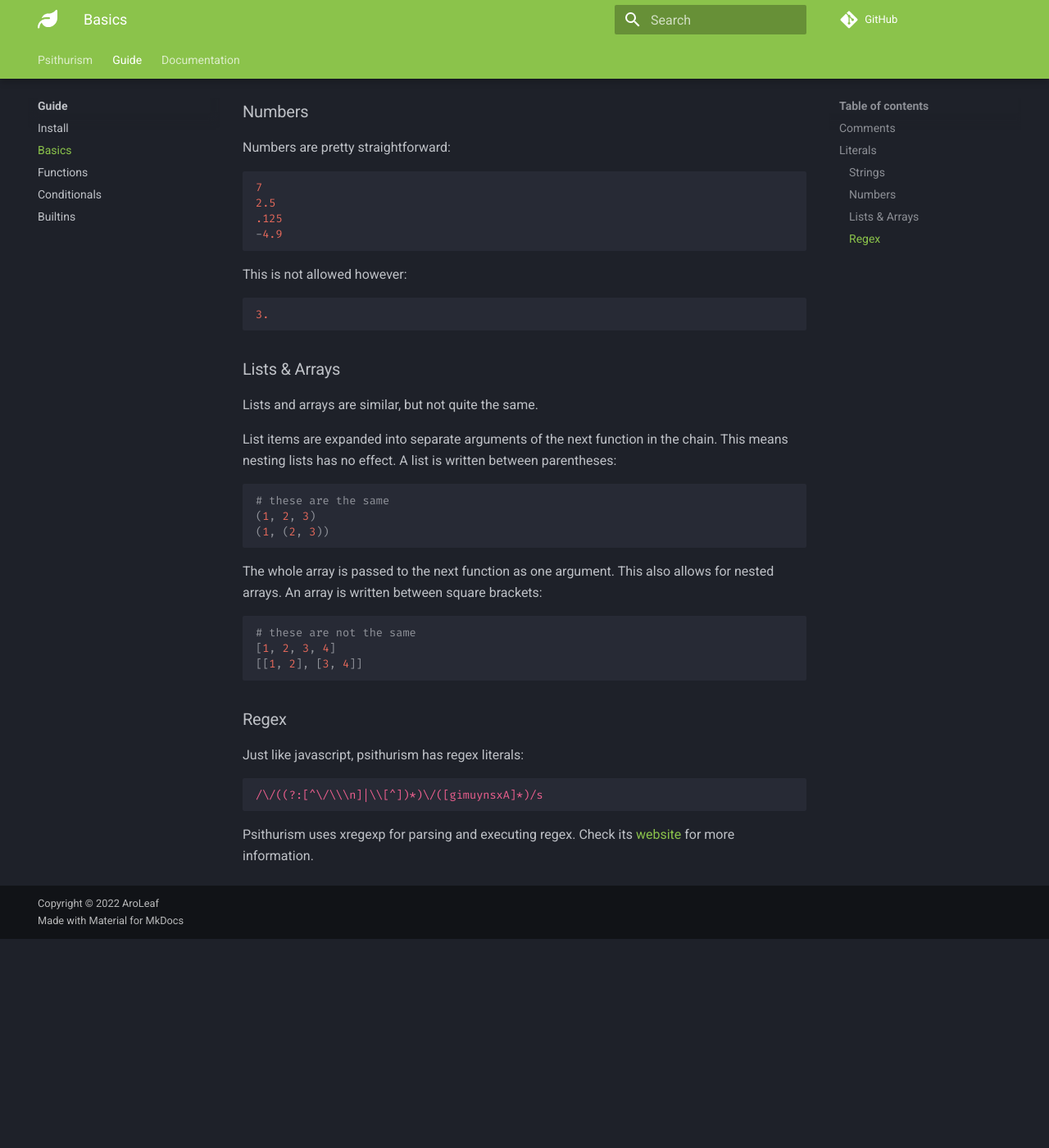
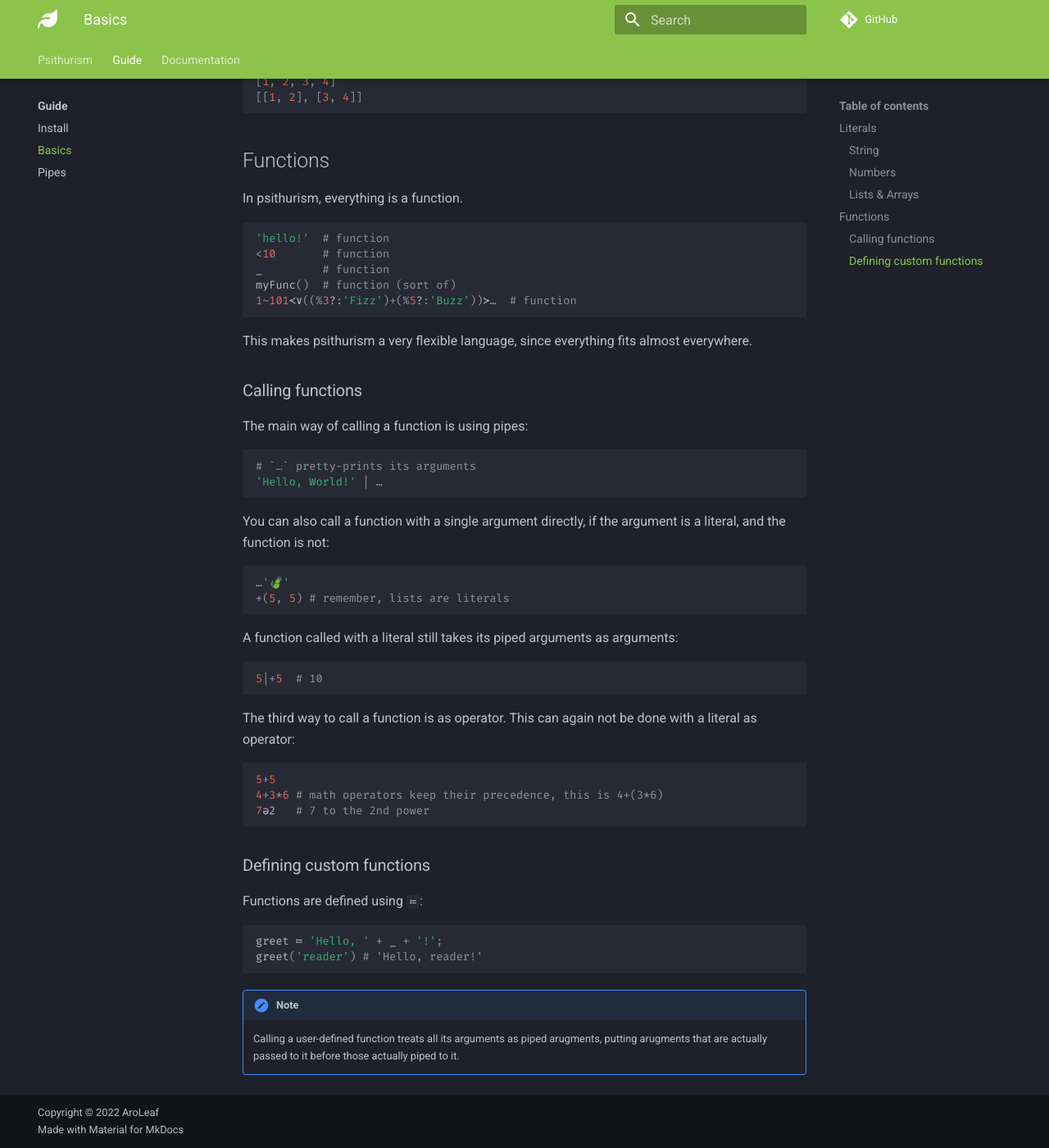
Before and after one commit to AroLeaf/psithurism, an MkDocs documentation site: the page built from docs/guide/basics.md, in a window 1280 px wide and 1400 px high, scrolled down 968 px. Shown: the whole window at 82% size. Built offline with MkDocs 1.6.1 and Material for MkDocs 9.7.7, drawn with Linux system fonts in a browser that asks for light colours; comment, search, counter and statistics services are not loaded; before the commit the page ends 2113 px from its top, so only the background shows below that; some of the changed text lies outside the part shown.

Commit message:
[docs] rewrote parts to match the language

````diff
--- a/docs/guide/basics.md
+++ b/docs/guide/basics.md
@@ -1,79 +1,101 @@
 # Basics
-
-!!! Tip
-    The example code blocks in this guide may not be valid scripts
-
-## Comments
-
-Comments are written with a `#`:
-```py
-# this does nothing
-```
 
 ## Literals
 
-There's a few types of literals in psithurism:
+### String
 
-### Strings
+Strings are between pairs of single or double quotes:
 
-Strings are written between pairs of either double or single quotes.
 ```py
-'Hello'
-"reader"
+'Hello,'
+"World!"
+'I\'m a string!'
 ```
-
-=== "Single quotes"
-    A single quoted string is assumed to be encoded according to psithurism's codepage.
-    ```py
-    '∨' # one byte
-    ```
-    !!! note
-        Since there currently is no actual codepage, single and double quoted stings are both assumed to be UTF-8.
-
-=== "Double quotes"
-    A double quoted string is assumed to be UTF-8.
-    ```py
-    "∨" # three bytes
-    ```
 
 ### Numbers
 
-Numbers are pretty straightforward:
+Numbers are simple too:
+
 ```py
 7
 2.5
 .125
 -4.9
-```
-This is not allowed however:
-```py
-3.
+3e333
 ```
 
 ### Lists & Arrays
 
 Lists and arrays are similar, but not quite the same.
 
-List items are expanded into separate arguments of the next function in the chain.
-This means nesting lists has no effect. A list is written between parentheses:
+Lists are flattened recursively. This means nesting lists has no effect. A list is written between parentheses:
+
 ```py
 # these are the same
 (1, 2, 3)
 (1, (2, 3))
 ```
 
-The whole array is passed to the next function as one argument.
-This also allows for nested arrays. An array is written between square brackets:
+Arrays are not flattened. This allows for nested arrays. An array is written between square brackets:
+
 ```py
 # these are not the same
 [1, 2, 3, 4]
 [[1, 2], [3, 4]]
 ```
 
-### Regex
 
-Just like javascript, psithurism has regex literals:
-```js
-/\/((?:[^\/\\\n]|\\[^])*)\/([gimuynsxA]*)/s
+## Functions
+
+In psithurism, everything is a function.
+
+```py
+'hello!'  # function
+<10       # function
+_         # function
+myFunc()  # function (sort of)
+1~101≺∨((%3?:'Fizz')+(%5?:'Buzz'))≻…  # function
 ```
-Psithurism uses xregexp for parsing and executing regex. Check its [website](https://xregexp.com) for more information.
+
+This makes psithurism a very flexible language, since everything fits almost everywhere.
+
+### Calling functions
+
+The main way of calling a function is using pipes:
+
+```py
+# `…` pretty-prints its arguments
+'Hello, World!' | …
+```
+
+You can also call a function with a single argument directly, if the argument is a literal, and the function is not:
+
+```py
+…'🍃'
++(5, 5) # remember, lists are literals
+```
+
+A function called with a literal still takes its piped arguments as arguments:
+
+```py
+5|+5  # 10
+```
+
+The third way to call a function is as operator. This can again not be done with a literal as operator:
+
+```py
+5+5
+4+3*6 # math operators keep their precedence, this is 4+(3*6)
+7ə2   # 7 to the 2nd power
+```
+
+### Defining custom functions
+
+Functions are defined using `≔`:
+```py
+greet ≔ 'Hello, ' + _ + '!';
+greet('reader') # 'Hello, reader!'
+```
+
+!!! note
+    Calling a user-defined function treats all its arguments as piped arugments, putting arugments that are actually passed to it before those actually piped to it.
--- a/mkdocs.yml
+++ b/mkdocs.yml
@@ -44,8 +44,6 @@
     - guide/index.md
     - Install: guide/install.md
     - Basics: guide/basics.md
-    - Functions: guide/functions.md
-    - Conditionals: guide/conditionals.md
-    - Builtins: guide/builtins.md
+    - Pipes: guide/pipes.md
   - Documentation:
     - documentation/index.md
````
Also changed, not shown: docs/guide/builtins.md (deleted, +0 -29 lines), docs/guide/conditionals.md (deleted, +0 -16 lines), docs/guide/functions.md (deleted, +0 -81 lines), docs/guide/install.md (+13 -3 lines), docs/guide/pipes.md (added, +34 -0 lines), package.json (+5 -7 lines), 5 other files.
